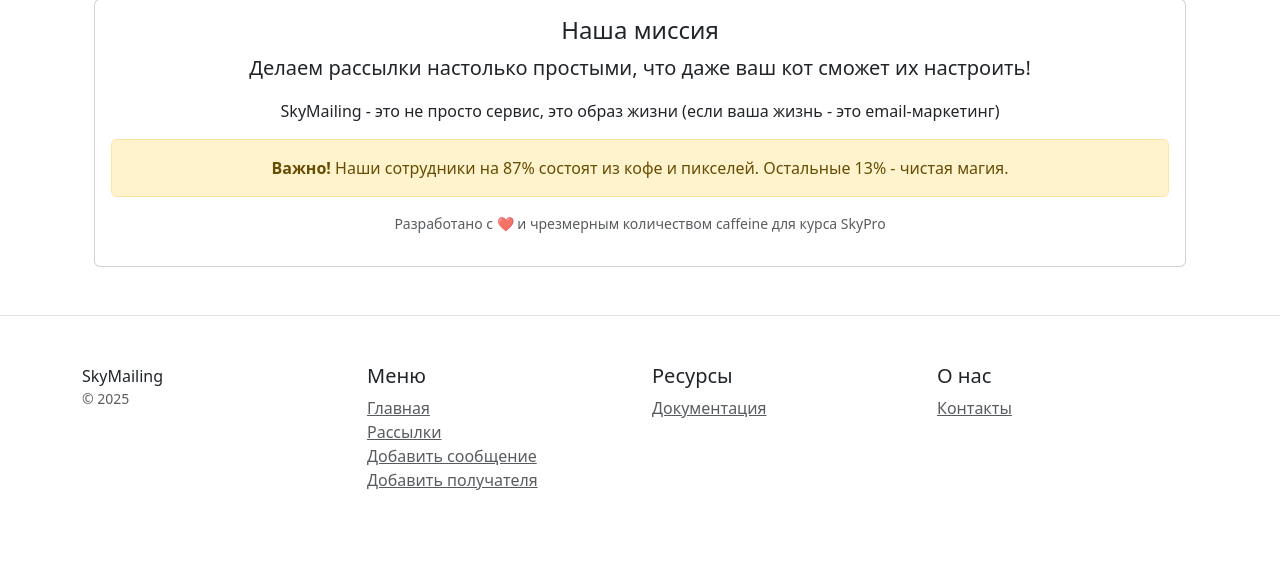
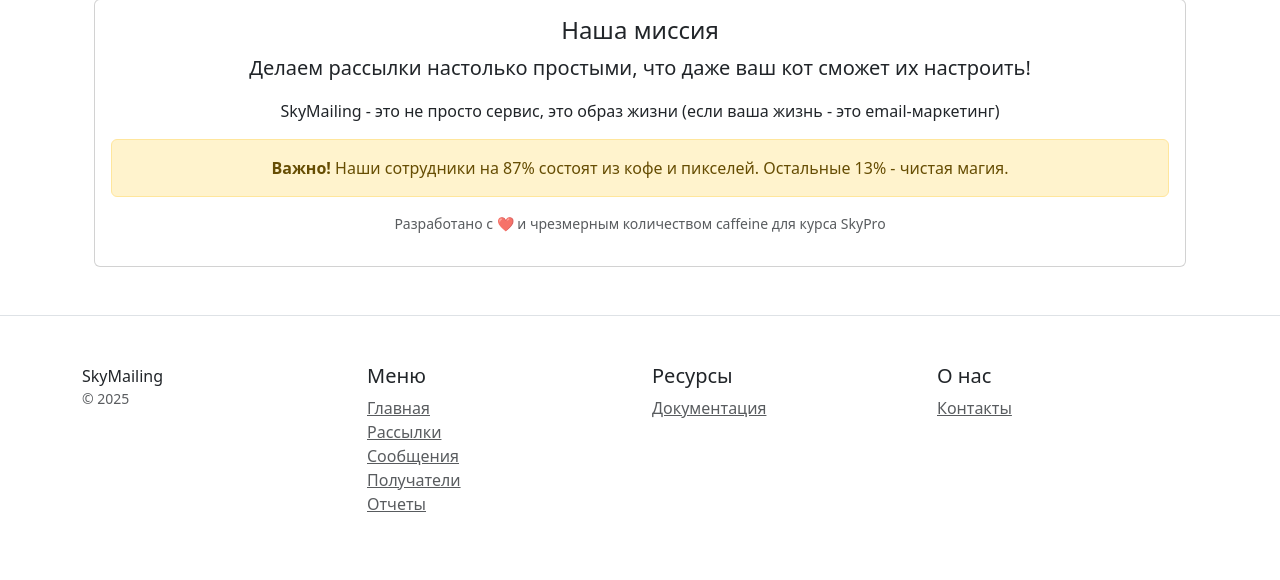
Before and after one commit to Kilavyk/Mailing, a Django app: page /contacts/ in a window 1280 px wide. Shown: the part 837-1417 px from the top of the page. Before the commit the page ends 1327 px from the top, so only its background shows below. Run offline with Django 5.2, Linux system fonts and the light colour scheme; the visitor is signed in with stand-in values (Sample User, id 1); some libraries are stand-ins or nearby versions.

Commit message:
fix text

```diff
--- a/templates/includes/footer.html
+++ b/templates/includes/footer.html
@@ -14,8 +14,9 @@
                     {% if user.is_authenticated %}
                     <li><a class="text-muted" href="{% url 'home:home' %}">Главная</a></li>
                     <li><a class="text-muted" href="{% url 'mailing:list' %}">Рассылки</a></li>
-                    <li><a class="text-muted" href="{% url 'mailing:message_create' %}">Добавить сообщение</a></li>
-                    <li><a class="text-muted" href="{% url 'mailing:recipient_create' %}">Добавить получателя</a></li>
+                    <li><a class="text-muted" href="{% url 'mailing:message_create' %}">Сообщения</a></li>
+                    <li><a class="text-muted" href="{% url 'mailing:recipient_create' %}">Получатели</a></li>
+                    <li><a class="text-muted" href="{% url 'home:reports' %}">Отчеты</a>
                     {% else %}
                     <li><a class="text-muted" href="{% url 'home:home' %}">Главная</a></li>
                     {% endif %}
```
